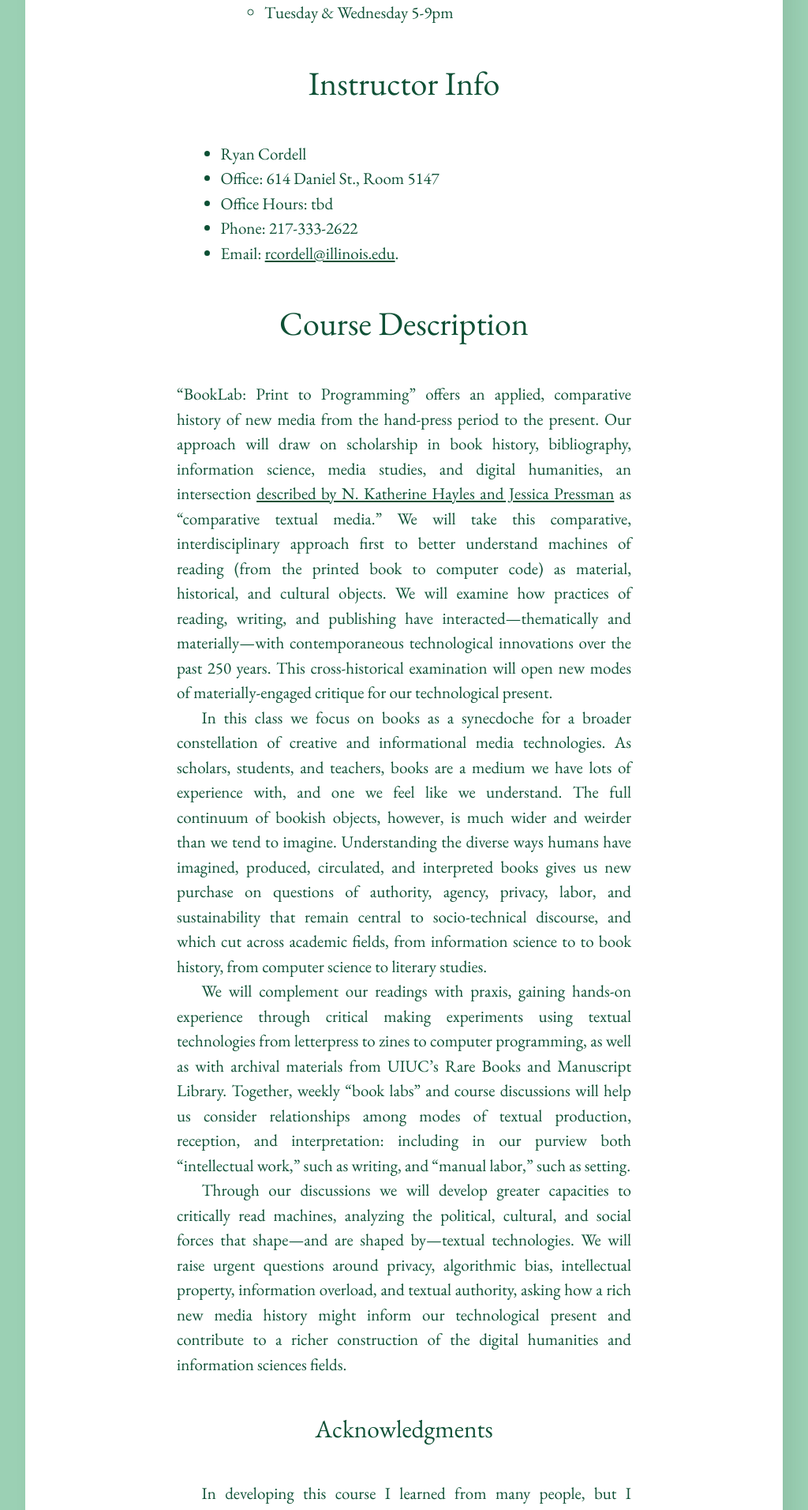
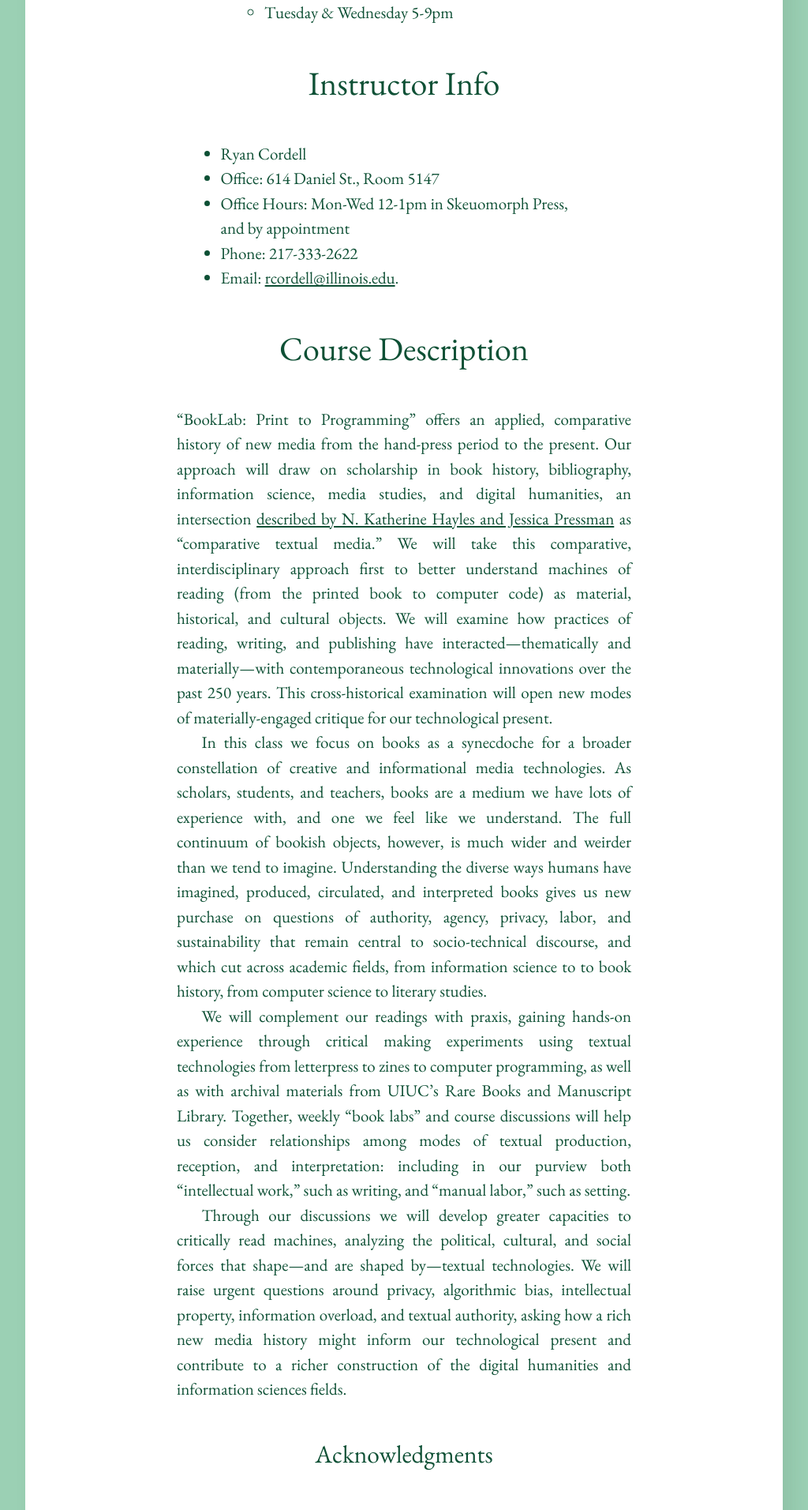
Before and after one commit to rccordell/s25bl, a Jekyll site: the page built from syllabus.md, in a window 1280 px wide. Shown: the part 1071-2983 px from the top of the page at 79% size, without its empty margins (128-1152 px from the left). Built offline with Jekyll 4.4.1, drawn with Linux system fonts in a browser that asks for light colours.

Commit message:
Update syllabus.md

```diff
--- a/syllabus.md
+++ b/syllabus.md
@@ -21,7 +21,7 @@ title: Syllabus
 
 + Ryan Cordell
 + Office: 614 Daniel St., Room 5147
-+ Office Hours: tbd
++ Office Hours: Mon-Wed 12-1pm in Skeuomorph Press, and by appointment
 + Phone: 217-333-2622
 + Email: [rcordell@illinois.edu](mailto:rcordell@illinois.edu).
 
```
